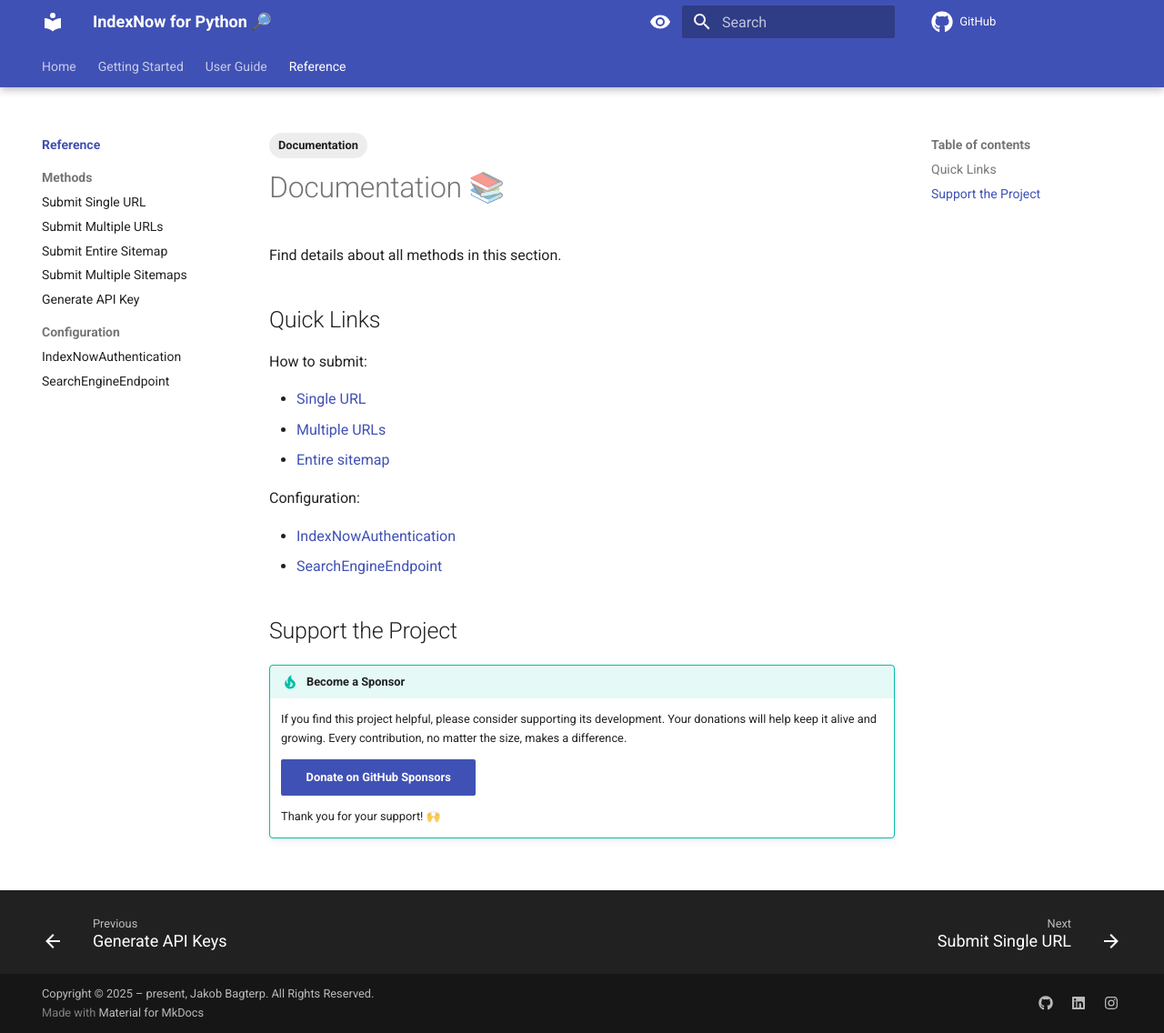
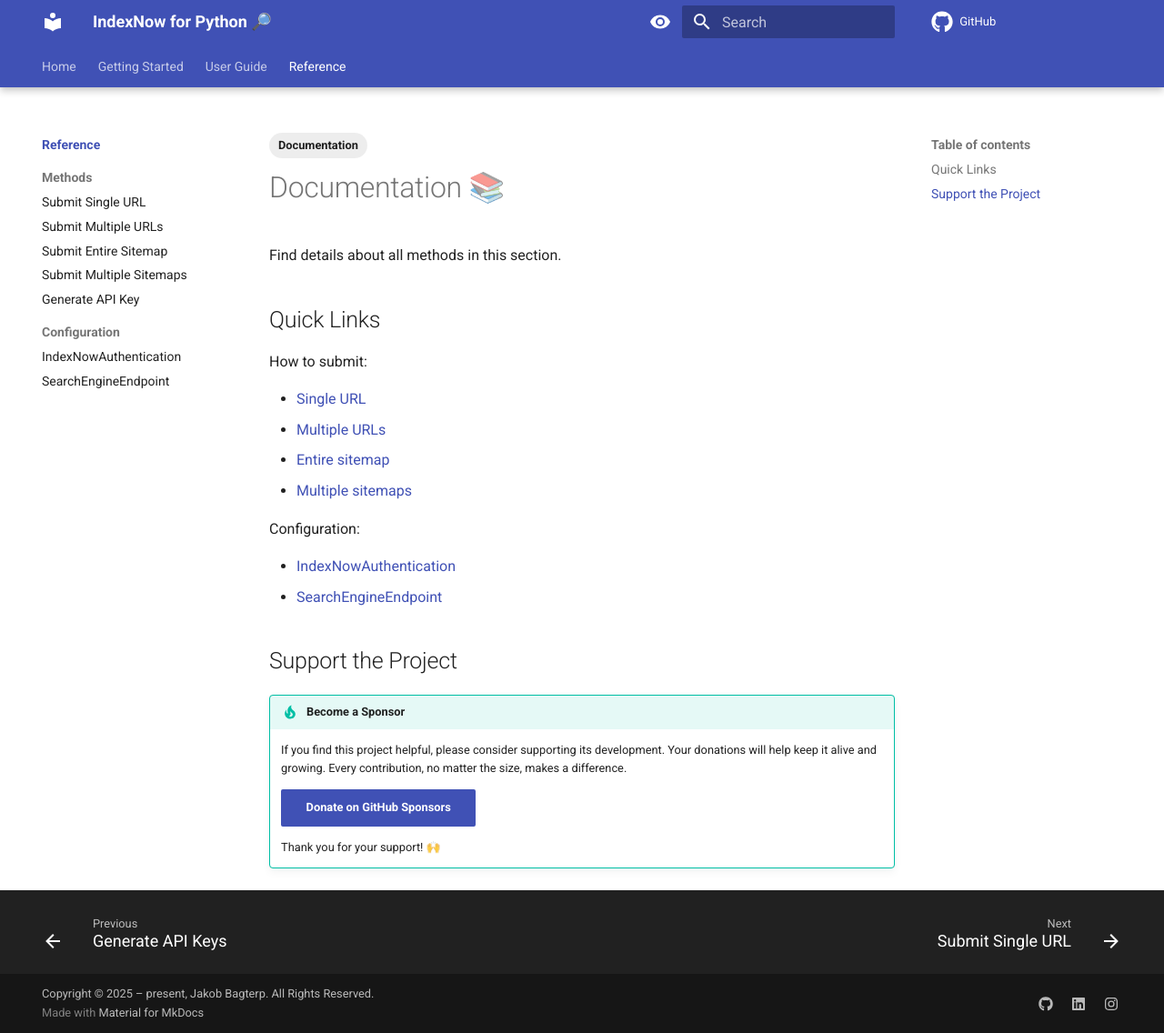
Before and after one commit to jakob-bagterp/index-now-for-python, an MkDocs documentation site: the page built from docs/reference/index.md, in a window 1280 px wide and 1136 px high. Shown: the whole window at 91% size. Built offline with MkDocs 1.6.1 and Material for MkDocs 9.7.7, drawn with Linux system fonts in a browser that asks for light colours; comment, search, counter and statistics services are not loaded; the version menu is left out.

Commit message:
Added missing link to documentation of multiple sitemaps on reference page.

```diff
--- a/docs/reference/index.md
+++ b/docs/reference/index.md
@@ -14,6 +14,7 @@
 * [Single URL](methods/submit-single-url.md)
 * [Multiple URLs](methods/submit-multiple-urls.md)
 * [Entire sitemap](methods/submit-sitemap.md)
+* [Multiple sitemaps](methods/submit-multiple-sitemaps.md)
 
 Configuration:
 
```
